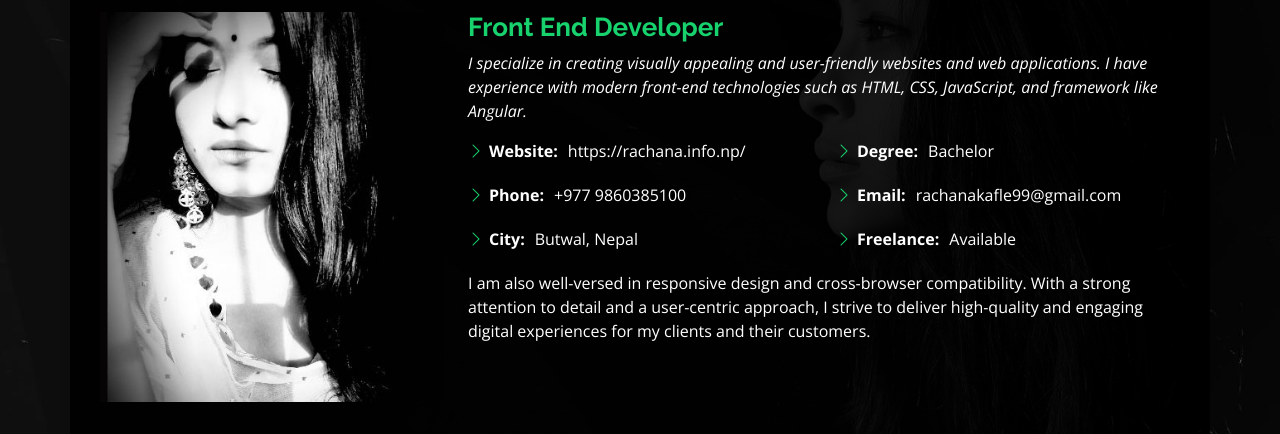
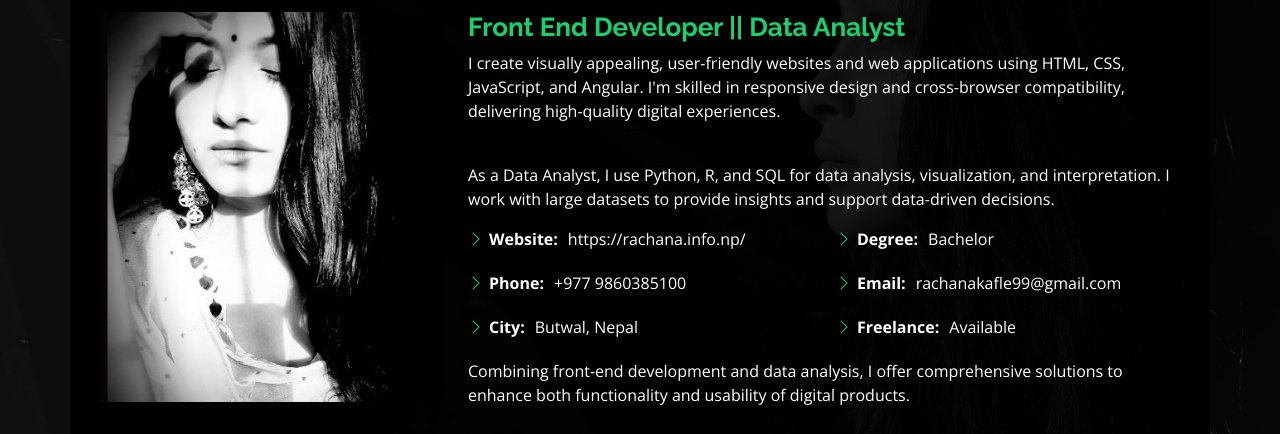
Before and after one commit to rachnakafle/My_Portfolio, a plain HTML site: page index.html in a window 1280 px wide. Both pictures are taken after a click on the link "About". Shown: the part 201-635 px from the top of the page. Drawn offline with nearby package versions, Linux system fonts and the light colour scheme.

Commit message:
Changes in about me section

```diff
--- a/index.html
+++ b/index.html
@@ -46,7 +46,7 @@
         <h1><a href="index.html">Rachana Kafle</a></h1>
         <!-- Uncomment below if you prefer to use an image logo -->
         <!-- <a href="index.html" class="mr-auto"><img src="assets/img/logo.png" alt="" class="img-fluid"></a> -->
-        <h2>I'm a passionate <span>front end developer</span> from Butwal</h2>
+        <h2>I'm a passionate <span>front end developer & data analyst</span> from Butwal</h2>
 
         <nav id="navbar" class="navbar">
           <ul>
@@ -99,13 +99,16 @@
           </div>
           <div class="col-lg-8 pt-4 pt-lg-0 content" data-aos="fade-left">
             <!-- <h3>UI/UX &amp; Graphic Designer</h3> -->
-            <h3>Front End Developer</h3>
-            <p class="fst-italic">
+            <h3>Front End Developer || Data Analyst</h3>
+            <!-- <p class="fst-italic">
               I specialize in creating visually appealing and user-friendly
               websites and web applications. I have experience with modern
               front-end technologies such as HTML, CSS, JavaScript, and
               framework like Angular.
-            </p>
+            </p> -->
+            <p>I create visually appealing, user-friendly websites and web applications using HTML, CSS, JavaScript, and Angular. I'm skilled in responsive design and cross-browser compatibility, delivering high-quality digital experiences.</p>
+            <br>
+            <p>As a Data Analyst, I use Python, R, and SQL for data analysis, visualization, and interpretation. I work with large datasets to provide insights and support data-driven decisions.</p>
             <div class="row">
               <div class="col-lg-6">
                 <ul>
@@ -143,12 +146,13 @@
                 </ul>
               </div>
             </div>
-            <p>
+            <!-- <p>
               I am also well-versed in responsive design and cross-browser
               compatibility. With a strong attention to detail and a
               user-centric approach, I strive to deliver high-quality and
               engaging digital experiences for my clients and their customers.
-            </p>
+            </p> -->
+            <p>Combining front-end development and data analysis, I offer comprehensive solutions to enhance both functionality and usability of digital products.</p>
           </div>
         </div>
       </div>
```
